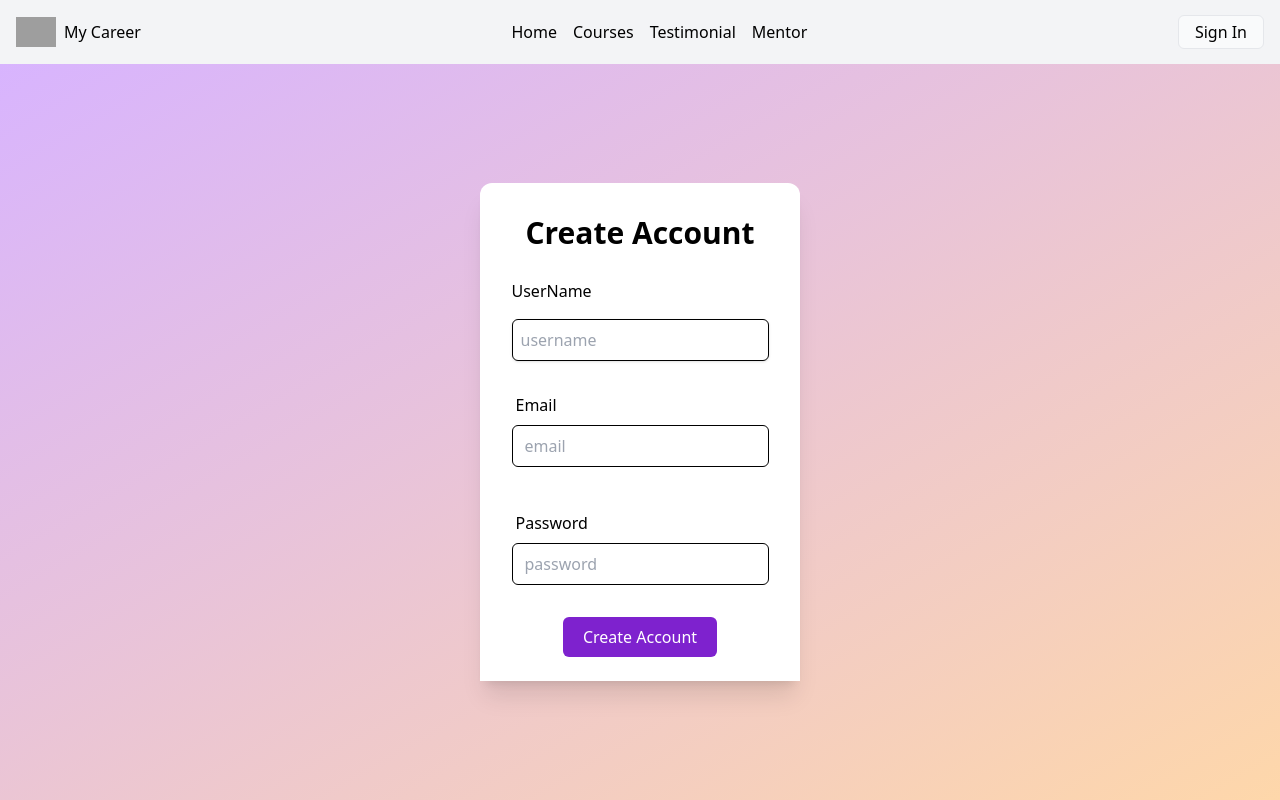
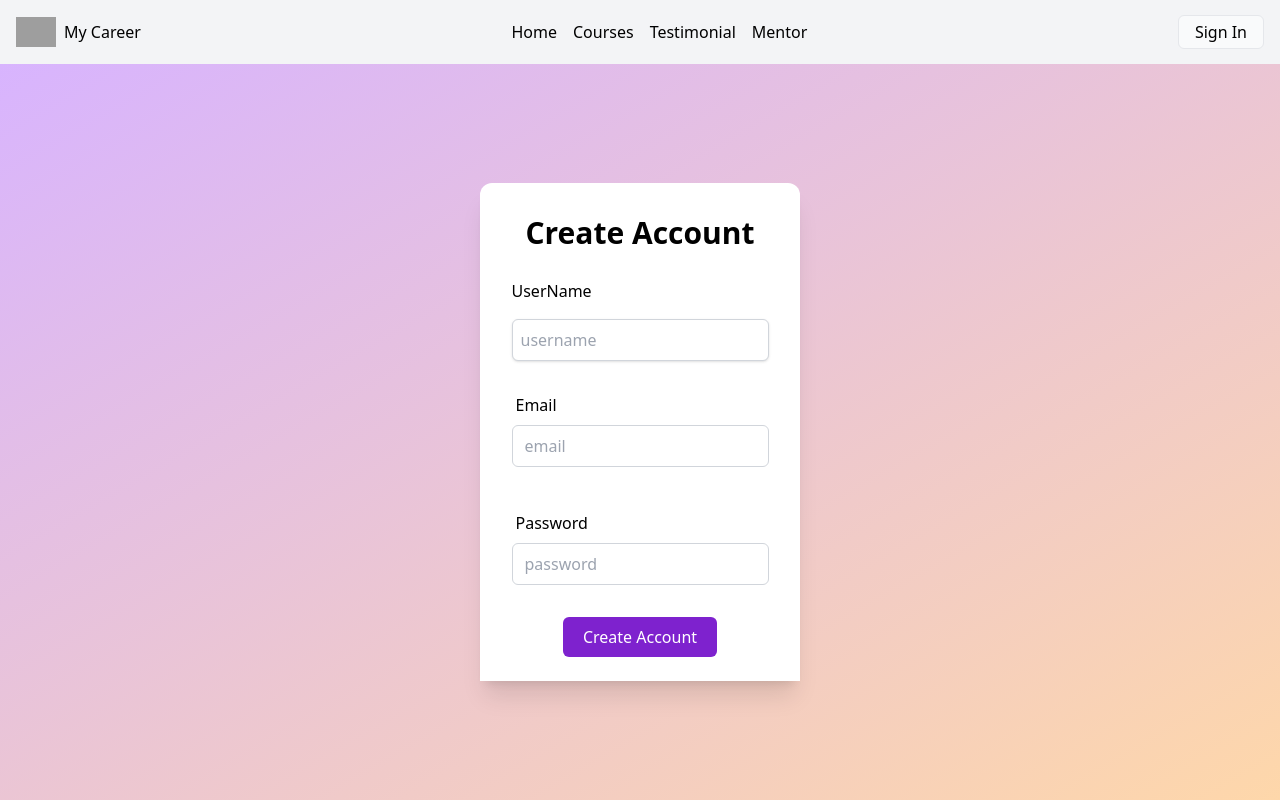
Before and after one commit to Sam21sop/react-dashboard, a React (Vite) app: page /react-dashboard/register in a window 1280 px wide. Built offline with nearby package versions, Linux system fonts and the light colour scheme; grey boxes are pictures that could not be loaded.

Commit message:
style updated

```diff
--- a/src/component/LandingComponent/Home.jsx
+++ b/src/component/LandingComponent/Home.jsx
@@ -26,7 +26,7 @@
 
               <div className="px-6 flex gap-4">
                 <NavLink>
-                  <button className="text-xl font-semibold bg-gray-700 rounded-md hover:bg-gray-200 hover:text-black px-5 py-2 text-white animate-bounce hover:delay-5000">
+                  <button className="text-xl font-semibold bg-gray-700 rounded-md hover:bg-gray-200 hover:text-black px-5 py-2 text-white hover:delay-5000">
                     Get Started
                   </button>
                 </NavLink>
--- a/src/component/UserComponents/Register.jsx
+++ b/src/component/UserComponents/Register.jsx
@@ -27,7 +27,7 @@
                 type="text"
                 placeholder='username'
                 name='username'
-                className='rounded-md text-gray-800 p-2 border border-black shadow'
+                className='rounded-md text-gray-800 p-2 border border-gray-300 shadow'
                 onChange={(e) => setUsername(e.target.value)}
                 required
               />
@@ -38,7 +38,7 @@
                 type="email"
                 placeholder='email'
                 name='email'
-                className='px-3 py-2 rounded-md border border-black'
+                className='px-3 py-2 rounded-md border border-gray-300'
                 onChange={(e) => setEmail(e.target.value)}
                 required
               />
@@ -49,7 +49,7 @@
                 type="password"
                 placeholder='password'
                 name='password  '
-                className='px-3 py-2 rounded-md border border-black'
+                className='px-3 py-2 rounded-md border border-gray-300'
                 onChange={(e) => setPassword(e.target.value)}
                 required
               />
```
